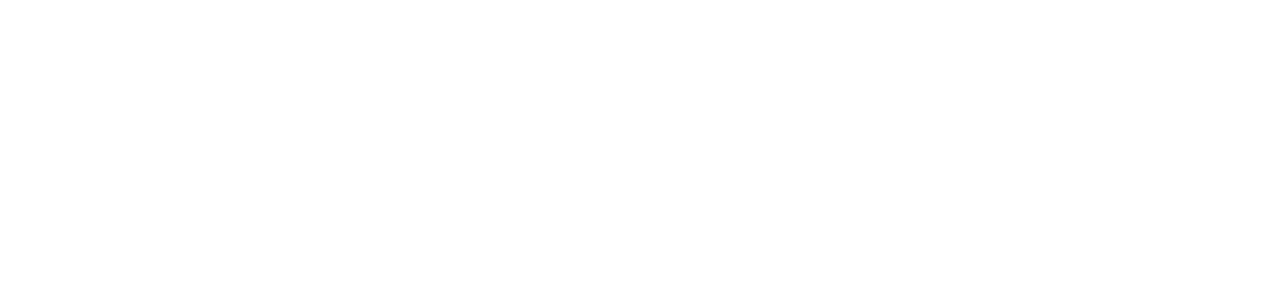
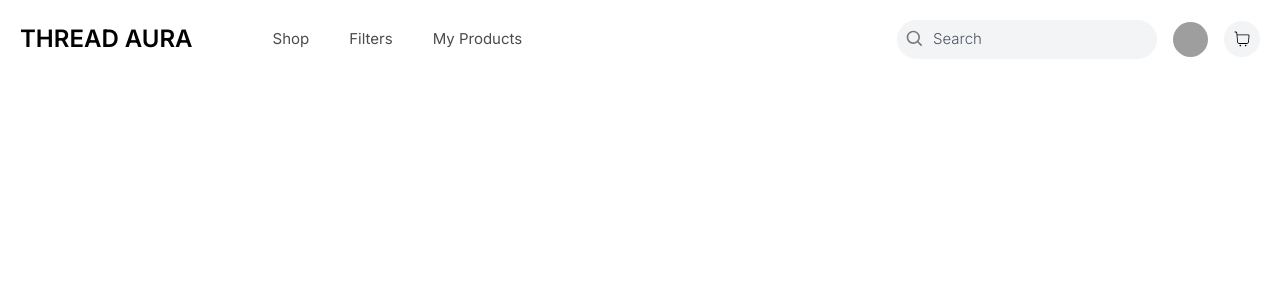
Before and after one commit to MUCHARLA-KALYANI/e-commerce-piltovr, a Next.js app: page / in a window 1280 px wide. Shown: the top 300 px of the page. Built offline with nearby package versions, Linux system fonts and the light colour scheme; grey boxes are pictures that could not be loaded.

Commit message:
Navbar component added

```diff
--- /dev/null
+++ b/app/components/Navbar.tsx
@@ -0,0 +1,67 @@
+"use client"
+import React, { useState } from "react";
+import Link from "next/link";
+import SearchBar from "./SearchBar";
+import {CiShoppingCart} from "react-icons/ci";
+import {BsChevronCompactUp} from "react-icons/bs";
+import {BiSearch} from "react-icons/bi";
+type Props={}
+
+const Navbar = (props : Props) => {
+    const [showProfile , setShowProfile] = useState<boolean>(false)
+    const [showNav,setShowNav] = useState<boolean>(false)
+    return(
+        <div>
+            <div className="flex items-center justify-between py-4 relative">
+                <div className="flex items-center md:space-x-10 lg:space-x-20">
+                    <div className="font-semibold text-2xl "> <a href="/">THREAD AURA</a></div>
+                    <nav className="max-md:hidden">
+                         <ul className="flex items-center lg:space-x-10 space-x-7 opacity-70  text-[15px]">
+                            <li><a href="/" className="py-3 inline-block w-full">Shop</a></li>
+                            <li><a href="/filters" className="py-3 inline-block w-full">Filters</a></li>
+                            <li><a href="/myproducts" className="py-3 inline-block w-full">My Products</a></li>
+                         </ul>
+                    </nav>
+
+                </div>
+                <div className="flex items-center space-x-4">
+                    <SearchBar/>
+                    <div className="relative cursor-pointer" onClick={() => setShowProfile(!showProfile)}>
+                       <img src="user.jpg" className="w-[35px] h-[35px] rounded-full object-cover" alt=""/>
+                       <div className={`absolute bg-white z-[2] rounded-lg shadow-lg ${showProfile ?"":"hidden"} `}>
+                        <Link href="/signin">signIn</Link>
+                       </div>
+
+                    </div>
+                    <Link href="/cart">
+                       <div className="p-2 bg-gray-100 rounded-full">
+                       <CiShoppingCart size={20}/>
+                       </div>
+                       </Link>
+                       <span onClick={()=> setShowNav(showNav)} className="p-[9px] bg-gray-100 rounded-full md:hidden">
+                        <BsChevronCompactUp className={`transition ease-in duration-150 ${showNav?"rotate-180":"0"}`}/>
+                       </span>
+                </div>
+
+            </div>
+            <div className={`md:hidden ${!showNav?"pb-4 px-5 ":"h-0 invisible opacity-0"}`}>
+                <ul className="flex flex-col text-[15px] opacity-75 px-2">
+                    <li><a href="/shop" className="py-3 inline-block w-full">Shop</a></li>
+                    <li><a href="/filters" className="py-3 inline-block w-full">Filters</a></li>
+                    <li><a href="/myproducts" className="py-3 inline-block w-full">My Products</a></li>
+                </ul>
+                <div className="flex-items-center bg-gray-100 p-2 rounded-lg my-4 py-3">
+                <input
+                  type="text"
+                  className="outline-none bg-transparent w-full ml-2 caret-blue-500 placeholder:font-light placeholder:text-gray-600 text-[15px] "
+                  placeholder="Search"
+                  autoComplete="false"
+                  />
+                  <button><BiSearch size={20} className="opacity-50"/></button>
+                </div>
+
+            </div>
+        </div>
+    )
+}
+export default Navbar;
--- /dev/null
+++ b/app/components/SearchBar.tsx
@@ -0,0 +1,21 @@
+import React from "react";
+import {BiSearch} from "react-icons/bi";
+
+type Props={}
+
+const SearchBar=(props:Props)=>{
+    return(
+        <div>
+           <div className="flex items-center bg-gray-100 p-2 rounded-full max-md:hidden">
+                  <button><BiSearch size={20} className="opacity-50"/></button>
+                  <input
+                  type="text"
+                  className="outline-none bg-transparent ml-2 caret-blue-500 placeholder:font-light placeholder:text-gray-600 text-[15px] "
+                  placeholder="Search"
+                  autoComplete="false"
+                  />
+            </div>
+        </div>
+    )
+}
+export default SearchBar;
--- a/app/page.tsx
+++ b/app/page.tsx
@@ -1,9 +1,10 @@
 import Image from "next/image";
+import Navbar from "./components/Navbar";
 
 export default function Home() {
   return (
-    <div>
-
+    <div className="px-5 max-w-[1280px] mx-auto">
+      <Navbar/>
     </div>
   );
 }
```
Also changed, not shown: package.json (+5 -4 lines), 1 other file (tests, documents, lock files or other folders).
